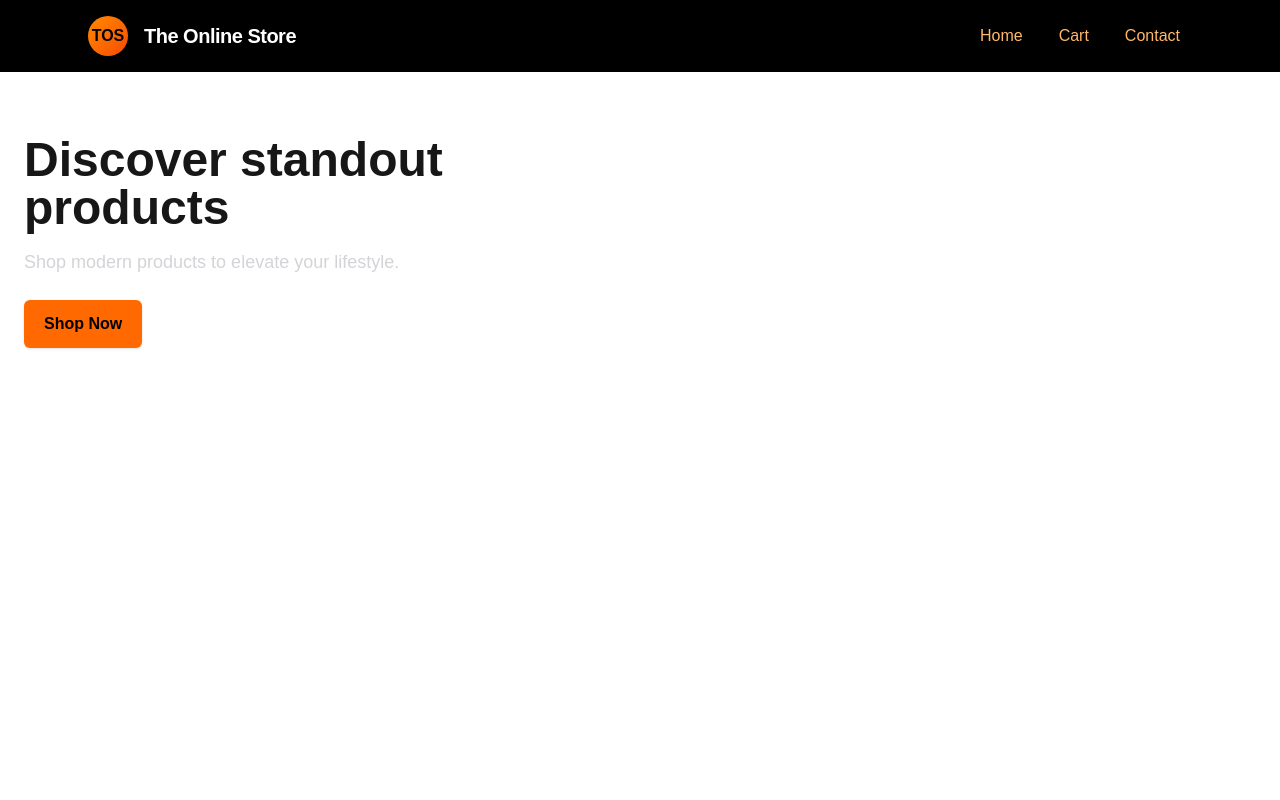
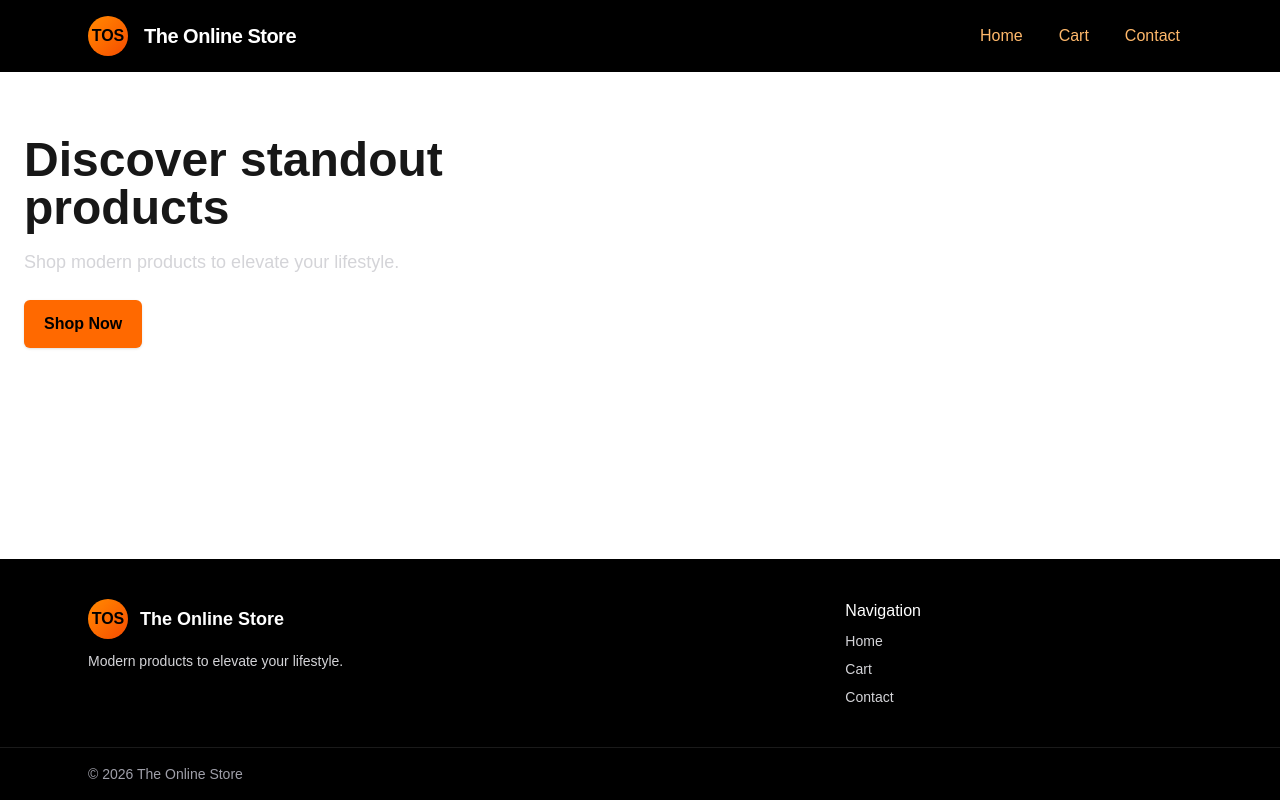
Before and after one commit to NoroffFEU/jsfw-2025-v1-andreas-js-frameworks, a Next.js app: page / in a window 1280 px wide. Built offline with nearby package versions, Linux system fonts and the light colour scheme.

Commit message:
Create footer component

```diff
--- a/app/page.tsx
+++ b/app/page.tsx
@@ -1,6 +1,7 @@
 "use client";
 
 import Header from "../components/Header";
+import Footer from "../components/Footer";
 
 export default function Home() {
   return (
@@ -21,6 +22,7 @@ export default function Home() {
           </section>
         </div>
       </main>
+      <Footer />
     </>
   );
 }
--- /dev/null
+++ b/components/Footer.tsx
@@ -0,0 +1,45 @@
+import Link from "next/link";
+
+export default function Footer() {
+  return (
+    <footer className="w-full bg-black text-white">
+      <div className="mx-auto max-w-6xl px-6 py-10 grid grid-cols-1 gap-8 sm:grid-cols-3">
+        <div className="flex flex-col gap-3">
+          <div className="flex items-center gap-3">
+            <div className="h-10 w-10 rounded-full bg-linear-to-br from-orange-400 to-orange-600 flex items-center justify-center shadow-md">
+              <span className="font-bold text-black">TOS</span>
+            </div>
+            <h3 className="text-lg font-semibold">The Online Store</h3>
+          </div>
+          <p className="text-sm text-zinc-300">Modern products to elevate your lifestyle.</p>
+        </div>
+        <div></div>
+        <div>
+          <h4 className="mb-2 font-medium">Navigation</h4>
+          <ul className="flex flex-col gap-2 text-sm text-zinc-300">
+            <li>
+              <Link href="/" className="hover:text-orange-300">
+                Home
+              </Link>
+            </li>
+            <li>
+              <Link href="/cart" className="hover:text-orange-300">
+                Cart
+              </Link>
+            </li>
+            <li>
+              <Link href="/contact" className="hover:text-orange-300">
+                Contact
+              </Link>
+            </li>
+          </ul>
+        </div>
+      </div>
+      <div className="border-t border-white/10">
+        <div className="mx-auto max-w-6xl px-6 py-4 text-sm text-zinc-400 flex flex-col sm:flex-row items-center justify-between">
+          <span>© {new Date().getFullYear()} The Online Store</span>
+        </div>
+      </div>
+    </footer>
+  );
+}
```
